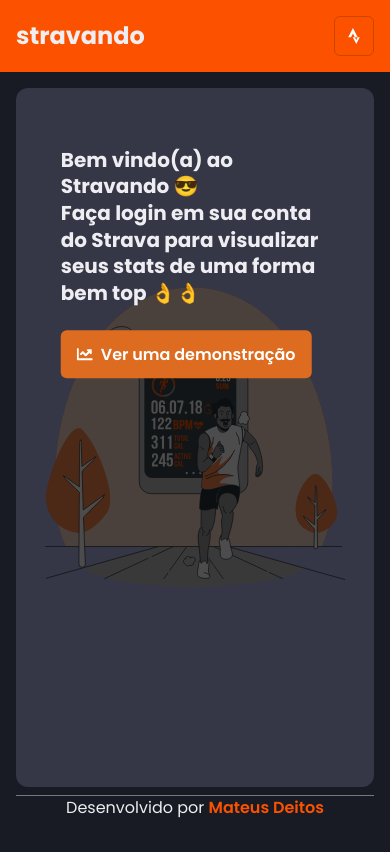
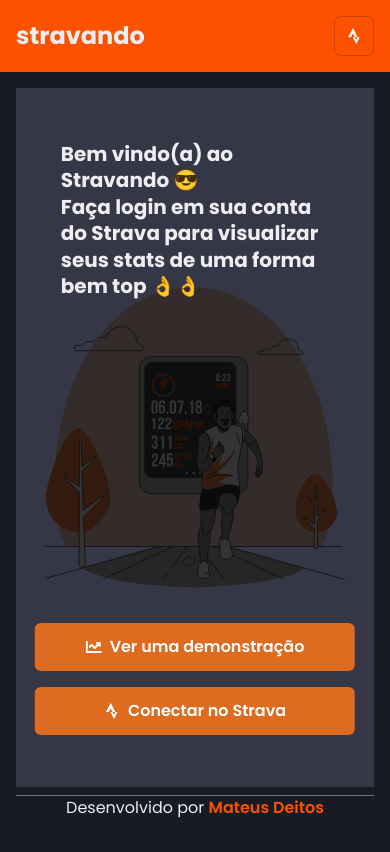
Before and after one commit to mateusdeitos/stravando, a Next.js app: page / in a window 390 px wide. Built offline with nearby package versions, Linux system fonts and the light colour scheme; no server answers.

Commit message:
Ajustes responsividade e botões na home

```diff
--- a/src/components/Header/index.tsx
+++ b/src/components/Header/index.tsx
@@ -10,16 +10,16 @@
 	image: string;
 }
 
+export const handleSignIn = async () => {
+	signIn('strava', { callbackUrl: process.env.NEXT_PUBLIC_APP_URL });
+}
+
 export const Header = () => {
 	const isWideVersion = useBreakpointValue({ base: false, lg: true });
 	const [session] = useSession();
 	const router = useRouter();
 	const handleSignOut = async () => {
 		signOut({ redirect: false, callbackUrl: '/' }).then(() => router.push("/"));
-	}
-
-	const handleSignIn = async () => {
-		signIn('strava', { callbackUrl: process.env.NEXT_PUBLIC_APP_URL });
 	}
 
 	return (
--- a/src/pages/index.tsx
+++ b/src/pages/index.tsx
@@ -1,11 +1,12 @@
-import { Button, Avatar, Heading, Spinner, Icon, Divider, VStack, Box, Image, Text } from "@chakra-ui/react"
+import { Button, Avatar, Heading, Spinner, Icon, Divider, VStack, Box, Image, Text, Spacer, Flex, useBreakpointValue } from "@chakra-ui/react"
 import { useSession, } from 'next-auth/client'
 import React from "react"
 import Link from 'next/link'
-import { FaChartLine, FaDumbbell } from 'react-icons/fa'
+import { FaChartLine, FaDumbbell, FaStrava } from 'react-icons/fa'
 import { Summary } from "../components/Summary"
 import { PageWrapper } from "../components/PageWrapper"
 import { useStats } from "../contexts/StatsContext"
+import { handleSignIn } from "../components/Header"
 
 interface DistanceProps {
 	biggest: number;
@@ -18,6 +19,7 @@
 }
 
 export default function Home() {
+	const isWideVersion = useBreakpointValue({ base: false, lg: true });
 	const [session, loading] = useSession();
 	const { isLoading, stats } = useStats();
 	if (loading || (isLoading && !stats)) {
@@ -45,16 +47,17 @@
 		<PageWrapper>
 			<VStack d="flex" direction="column" flex="1" w="100%" alignItems="center">
 
-				<Box pos="relative" w="100%" flex="1" bgColor="gray.700" borderRadius="xl">
-					<Image src="/hero.svg" alt="Welcome" h="100%" w="100%" object-fit="cover" filter="brightness(30%)" />
-					<Heading fontSize={["1.25rem", "1.25rem", "2.25rem"]} pos="absolute" w="75%" top="25%" left="50%" transform="translate(-50%, -50%)">
-						Bem vindo(a) ao Stravando 😎
-						<Heading as="p" fontSize={["1.25rem", "1.25rem", "2.25rem"]}>
-							Faça login em sua conta do Strava para visualizar seus stats de uma forma bem top 👌👌</Heading>
+				<Box pos="relative" w="100%" flex="1" bgColor="gray.700" >
+					<Image src="/hero.svg" alt="Welcome" h="100%" w="100%" object-fit="cover" filter="brightness(20%)" />
+					<Flex direction="column" alignItems="center" pos="absolute" w="75%" h="85%" top="50%" left="50%" transform="translate(-50%, -50%)">
+						<Heading textAlign="left" w="100%" fontSize={["1.25rem", "1.25rem", "2.25rem"]}>Bem vindo(a) ao Stravando 😎</Heading>
+						<Heading textAlign="left" w="100%" fontSize={["1.25rem", "1.25rem", "2.25rem"]}>Faça login em sua conta do Strava para visualizar seus stats de uma forma bem top 👌👌</Heading>
+						{!isWideVersion && <Spacer />}
 						<Link href="/stats/demo">
-							<Button as="a" cursor="pointer" leftIcon={<Icon as={FaChartLine} />} mt="6" minH="3rem" colorScheme="orange">Ver uma demonstração</Button>
+							<Button as="a" cursor="pointer" leftIcon={<Icon as={FaChartLine} />} mt="6" minW="20rem" minH="3rem" colorScheme="orange">Ver uma demonstração</Button>
 						</Link>
-					</Heading>
+						{!isWideVersion && <Button leftIcon={<Icon as={FaStrava} />} mt="1rem" minW="20rem" minH="3rem" colorScheme="orange" onClick={handleSignIn}>Conectar no Strava</Button>}
+					</Flex>
 				</Box>
 
 			</VStack>
```
